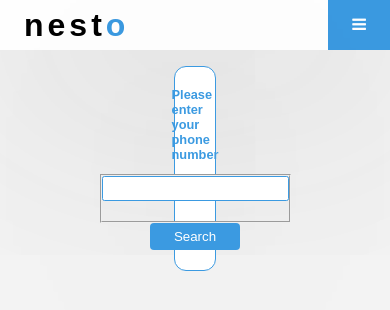
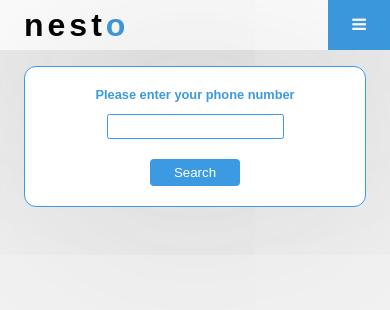
Before and after one commit to natelufuluabo/Free-Quote, a React (Create React App) app in the folder free-quote/: page /applications in a window 390 px wide. Shown: the top 310 px of the page. Built offline with nearby package versions, Linux system fonts and the light colour scheme; no server answers.

Commit message:
completed application responsiveness on different screen sizes

```diff
--- a/free-quote/src/Components/Search Application Component/SearchApplication.css
+++ b/free-quote/src/Components/Search Application Component/SearchApplication.css
@@ -38,3 +38,21 @@
     color: #fff;
     cursor: pointer;
 }
+
+@media (min-width : 160em) {
+    .search-application-container {
+        width: 30%;
+    }
+}
+
+@media (max-width : 75.25em) {
+    .search-application-container {
+        width: 100%;
+    }
+}
+
+@media (max-width : 35em) {
+    .search-application-container {
+        width: 100%;
+    }
+}
--- a/free-quote/src/Components/Search Application Component/SearchApplicationComponent.tsx
+++ b/free-quote/src/Components/Search Application Component/SearchApplicationComponent.tsx
@@ -26,7 +26,7 @@ const SearchApplicationComponent = ({ setAppFound, productError } : propsType) =
     return (
         <section className="search-application-container">
             <legend className="search-application-title">Please enter your phone number</legend>
-            <fieldset className="search-application-input-container">
+            <div className="search-application-input-container">
                 <input
                     value={userPhone}
                     onChange={(evt) => setUserID(formatForStyling(evt.target.value))}
@@ -34,7 +34,7 @@ const SearchApplicationComponent = ({ setAppFound, productError } : propsType) =
                 <div style={{ height : '1.5rem', marginBottom : '.5rem' }}>
                     {errorFindingApp && <span className="error-message">{errorFindingApp}</span>}
                 </div>
-            </fieldset>
+            </div>
             <button className="search-application-button" onClick={handleClick}>Search</button>
         </section>
     )
--- a/free-quote/src/Components/View Application Componet/ViewApplication.css
+++ b/free-quote/src/Components/View Application Componet/ViewApplication.css
@@ -35,3 +35,21 @@
     color: #444;
     font-weight: normal;
 }
+
+@media (min-width : 160em) {
+    .view-application-container {
+        width: 30%;
+    }
+}
+
+@media (max-width : 75.25em) {
+    .view-application-container {
+        width: 100%;
+    }
+}
+
+@media (max-width : 35em) {
+    .view-application-container {
+        width: 100%;
+    }
+}
--- a/free-quote/src/Pages/View Application/ViewApplication.css
+++ b/free-quote/src/Pages/View Application/ViewApplication.css
@@ -5,3 +5,9 @@
     align-items: center;
     gap: 2rem;
 }
+
+@media (max-width : 35em) {
+    .view-application-page-container {
+        padding: 2rem 3rem;
+    }
+}
```
